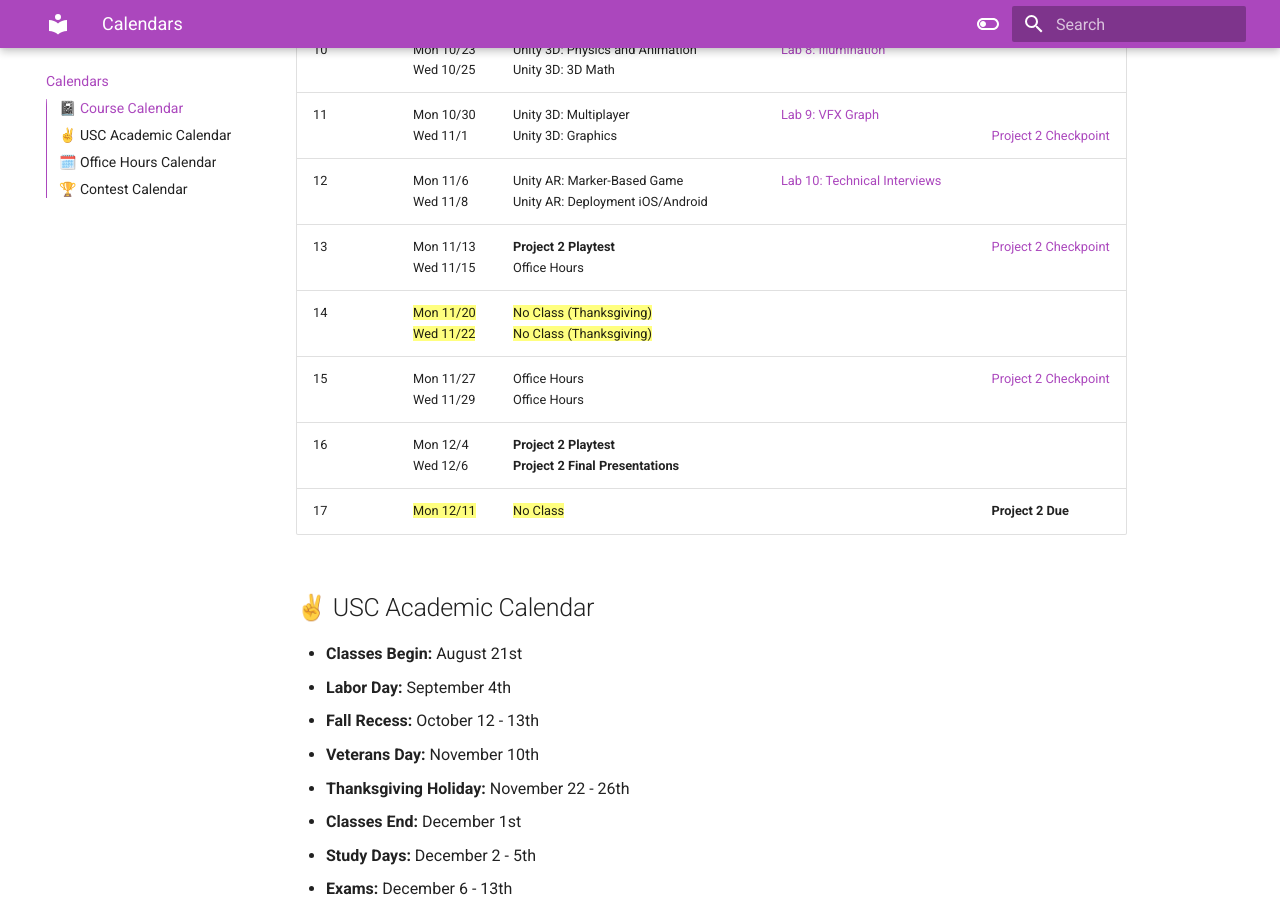
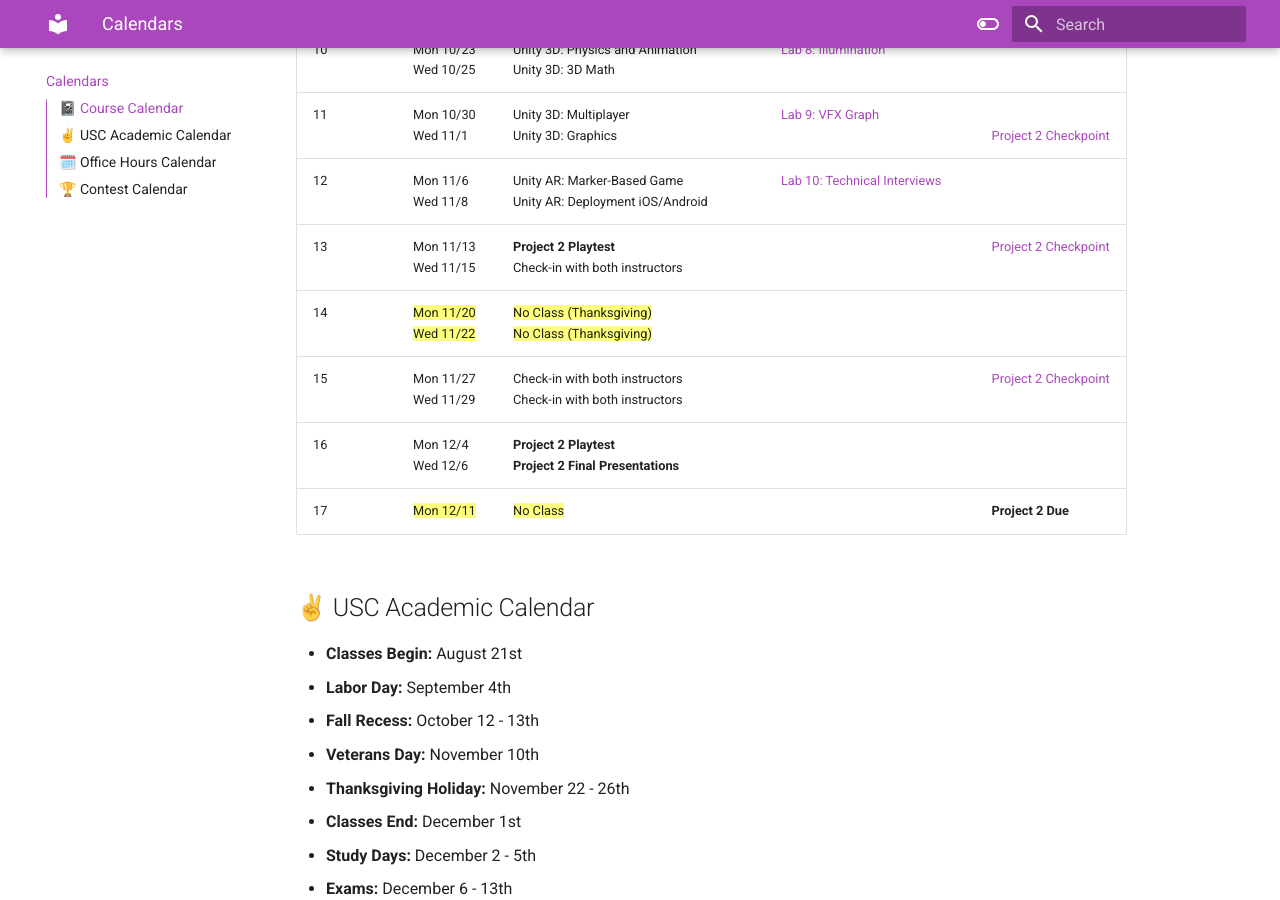
Before and after one commit to usc-ctin583/usc-ctin583.github.io, an MkDocs documentation site: the page built from docs/index.md, in a window 1280 px wide and 900 px high, scrolled down 891 px. Built offline with MkDocs 1.6.1 and Material for MkDocs 9.7.7, drawn with Linux system fonts in a browser that asks for light colours.

Commit message:
modify wording

```diff
--- a/docs/index.md
+++ b/docs/index.md
@@ -14,9 +14,9 @@
 | 10   | Mon 10/23 <br> Wed 10/25 | Unity 3D: Physics and Animation <br> Unity 3D: 3D Math | [Lab 8: Illumination](Labs/lab08.md) |
 | 11   | Mon 10/30 <br> Wed 11/1  | Unity 3D: Multiplayer <br> Unity 3D: Graphics | [Lab 9: VFX Graph](Labs/lab09.md) | <br> [Project 2 Checkpoint](Projects/project2checkpoint1.md) |
 | 12   | Mon 11/6 <br> Wed 11/8   | Unity AR: Marker-Based Game <br> Unity AR: Deployment iOS/Android | [Lab 10: Technical Interviews](Labs/lab10.md) |
-| 13   | Mon 11/13 <br> Wed 11/15 |  **Project 2 Playtest** <br> Office Hours | | [Project 2 Checkpoint](Projects/project2checkpoint2.md)|
+| 13   | Mon 11/13 <br> Wed 11/15 |  **Project 2 Playtest** <br> Check-in with both instructors | | [Project 2 Checkpoint](Projects/project2checkpoint2.md)|
 | 14   | ==Mon 11/20== <br> ==Wed 11/22== | ==No Class (Thanksgiving)== <br> ==No Class (Thanksgiving)== | | |
-| 15   | Mon 11/27 <br> Wed 11/29 | Office Hours <br> Office Hours | | [Project 2 Checkpoint](Projects/project2checkpoint3.md) |
+| 15   | Mon 11/27 <br> Wed 11/29 | Check-in with both instructors <br> Check-in with both instructors | | [Project 2 Checkpoint](Projects/project2checkpoint3.md) |
 | 16   | Mon 12/4 <br> Wed 12/6   | **Project 2 Playtest** <br> **Project 2 Final Presentations** | | |
 | 17   | ==Mon 12/11== | ==No Class== | | **Project 2 Due** |
 
```
